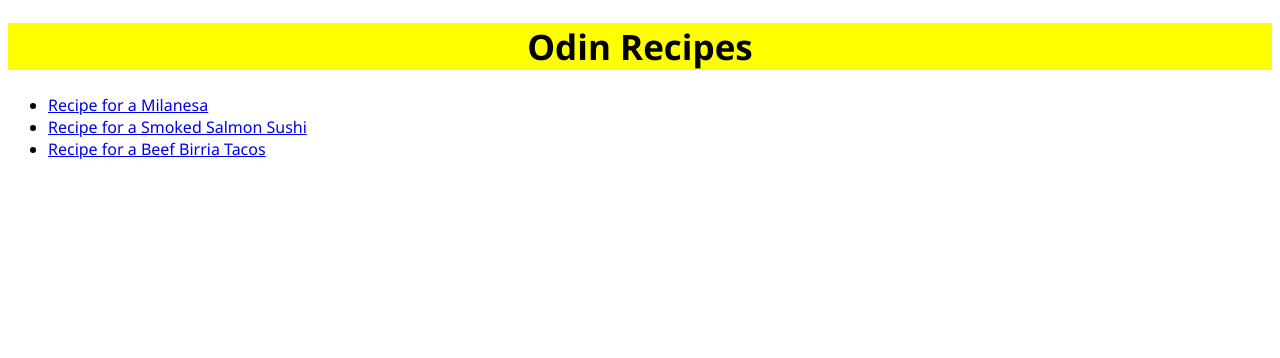
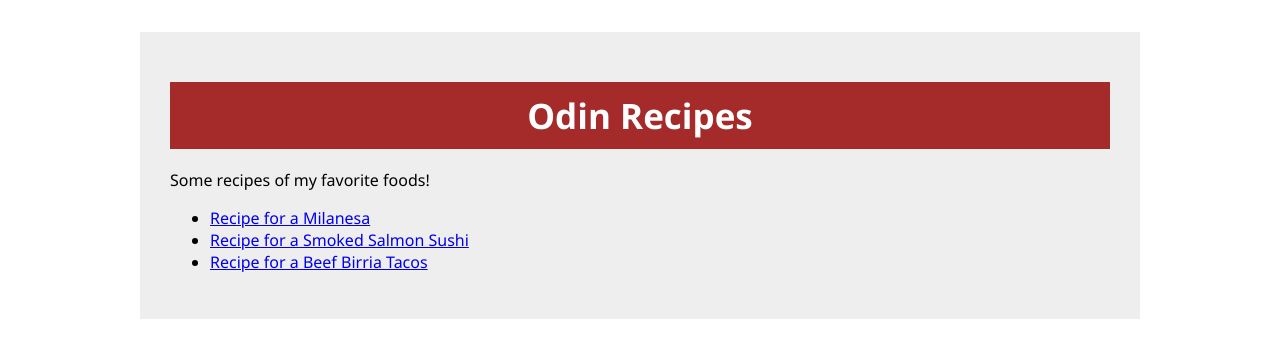
Before and after one commit to Geremias1502/odin-recipes, a plain HTML site: page index.html in a window 1280 px wide. Drawn offline with Linux system fonts and the light colour scheme.

Commit message:
Adds a color background to each page. Centers the content in the content background. Changes color of background titles. Improves commenting.

```diff
--- a/index.html
+++ b/index.html
@@ -10,8 +10,12 @@
 </head>
 
 <body>
+    <div class="content_background">
+        <h1>Odin Recipes</h1>
 
-    <h1>Odin Recipes</h1>
+            <!-- Page Description -->
+
+            <p>Some recipes of my favorite foods!</p>
 
             <!-- Reference lists to recipes -->
             <ul>
@@ -19,6 +23,8 @@
                 <li><a href="recipes/smoked_salmon_sushi.html">Recipe for a Smoked Salmon Sushi</a></li>
                 <li><a href="recipes/beef_birria_tacos.html">Recipe for a Beef Birria Tacos</a></li>
             </ul>
+    </div>
+
 
 </body>
 
--- a/styles.css
+++ b/styles.css
@@ -3,13 +3,30 @@
 /* Universal font-family for the page */
 * {
     font-family: 'Segoe UI', Tahoma, Geneva, Verdana, sans-serif;
+    box-sizing: border-box;
+}
+
+body {
+    background: #ffffff;
+    padding: 8px;
+}
+
+/* Handles the background of the content on the page */
+.content_background {
+    width: 1000px;
+    background: #eee;
+    padding: 30px;
+    margin: 16px auto;
 }
 
 /* Titles formatting */
 h1 {
-    background-color: yellow;
+    background-color: rgb(165, 42, 42);
     text-align: center;
     font-size: 35px;
+    color: #ffffff;
+    padding: 10px;
+    margin: 20px auto;
 }
 
 /* Type selector, adds color and changes font-type */
@@ -26,6 +43,7 @@ h2 {
     outline: 2px solid black;
 }
 
+/* Handles images descriptions */
 .image_description {
     text-align: center;
 }
```
Also changed, not shown: recipes/beef_birria_tacos.html (+2 -1 lines), recipes/milanesa.html (+2 -1 lines), recipes/smoked_salmon_sushi.html (+2 -1 lines). Lines whose indentation alone changed are shown as unchanged.
